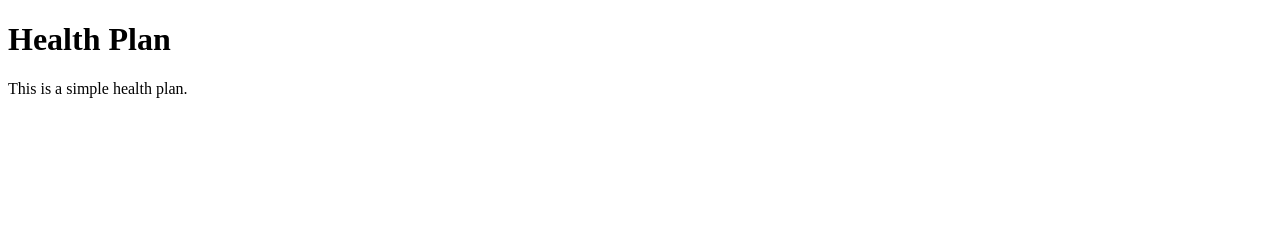
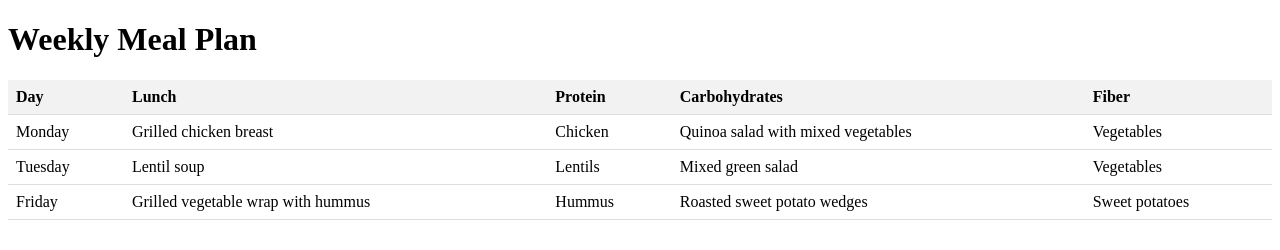
Before and after one commit to malfihasan/prj_bentobox, a plain HTML site: page index.html in a window 1280 px wide. Drawn offline with Linux system fonts and the light colour scheme.

Commit message:
v1.0.1: test

```diff
--- a/index.html
+++ b/index.html
@@ -1,10 +1,54 @@
 <!DOCTYPE html>
 <html>
-  <head>
-    <title>Health Plan</title>
-  </head>
-  <body>
-    <h1>Health Plan</h1>
-    <p>This is a simple health plan.</p>
-  </body>
+<head>
+  <title>Meal Plan</title>
+  <style>
+    table {
+      border-collapse: collapse;
+      width: 100%;
+    }
+    th, td {
+      padding: 8px;
+      text-align: left;
+      border-bottom: 1px solid #ddd;
+    }
+    th {
+      background-color: #f2f2f2;
+    }
+  </style>
+</head>
+<body>
+  <h1>Weekly Meal Plan</h1>
+  <table>
+    <tr>
+      <th>Day</th>
+      <th>Lunch</th>
+      <th>Protein</th>
+      <th>Carbohydrates</th>
+      <th>Fiber</th>
+    </tr>
+    <tr>
+      <td>Monday</td>
+      <td>Grilled chicken breast</td>
+      <td>Chicken</td>
+      <td>Quinoa salad with mixed vegetables</td>
+      <td>Vegetables</td>
+    </tr>
+    <tr>
+      <td>Tuesday</td>
+      <td>Lentil soup</td>
+      <td>Lentils</td>
+      <td>Mixed green salad</td>
+      <td>Vegetables</td>
+    </tr>
+    <!-- Add the remaining days and meals here -->
+    <tr>
+      <td>Friday</td>
+      <td>Grilled vegetable wrap with hummus</td>
+      <td>Hummus</td>
+      <td>Roasted sweet potato wedges</td>
+      <td>Sweet potatoes</td>
+    </tr>
+  </table>
+</body>
 </html>
```
